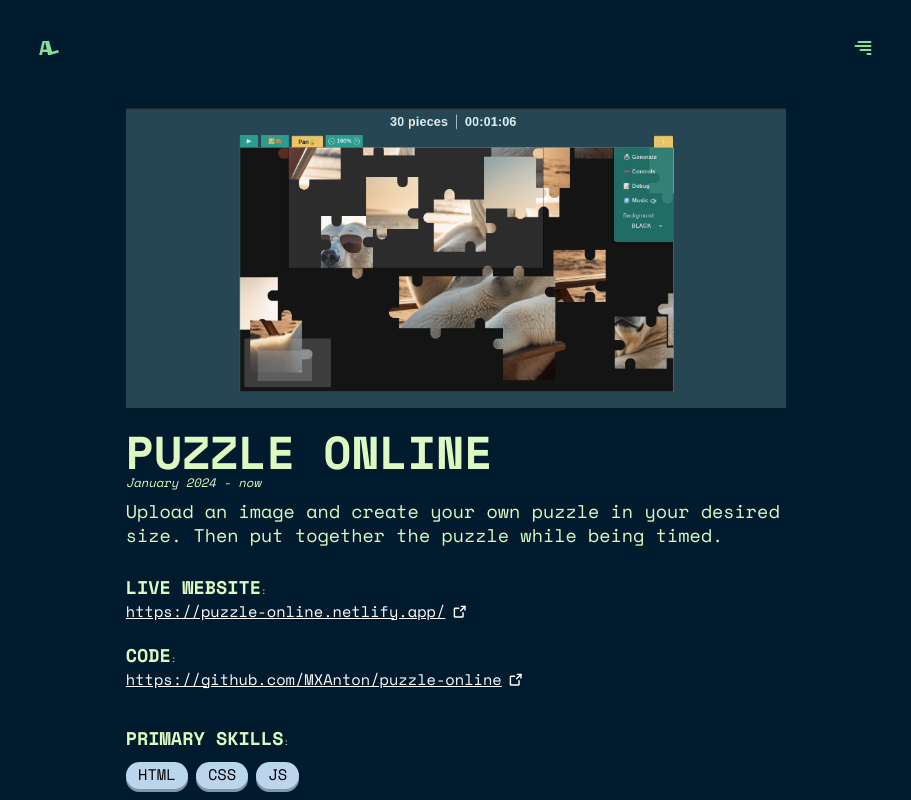
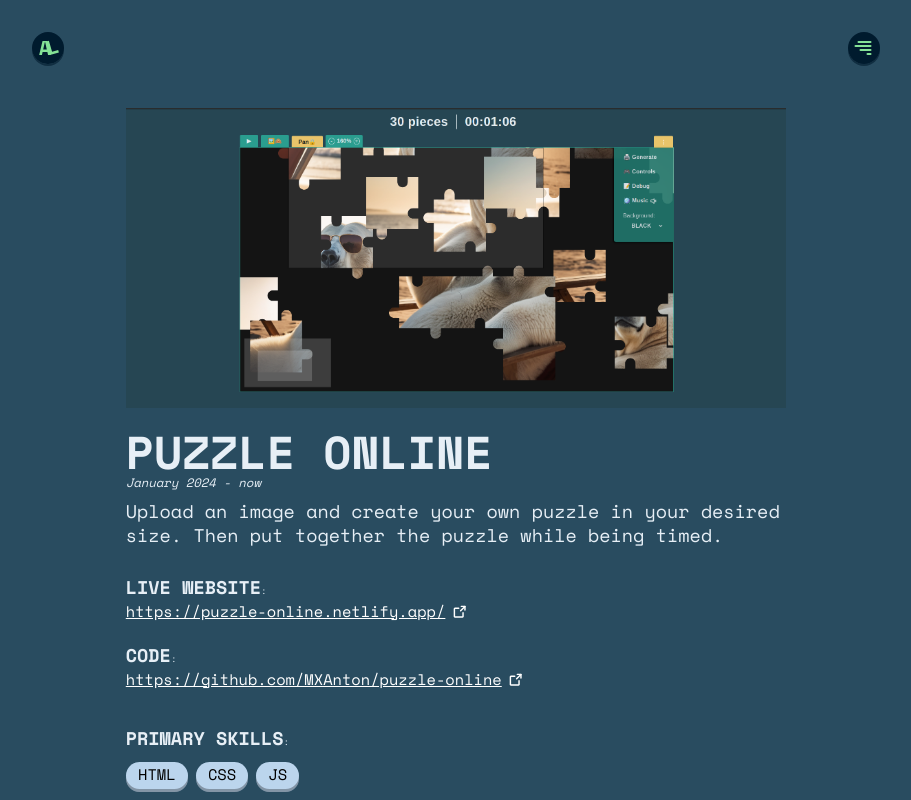
Before and after one commit to MXAnton/portfolio, a Vue app: page /project/0 in a window 1280 px wide. Shown: the top 800 px of the page, without its empty margins (184-1095 px from the left). Built offline with nearby package versions, Linux system fonts and the light colour scheme.

Commit message:
Changed colors of projectView.

```diff
--- a/src/views/ProjectView.vue
+++ b/src/views/ProjectView.vue
@@ -114,6 +114,11 @@ export default {
 </script>
 
 <style scoped>
+main section {
+  background-color: var(--blue);
+  --color-text: var(--blue--lighter);
+}
+
 h1,
 h2 {
   text-shadow: none;
```
